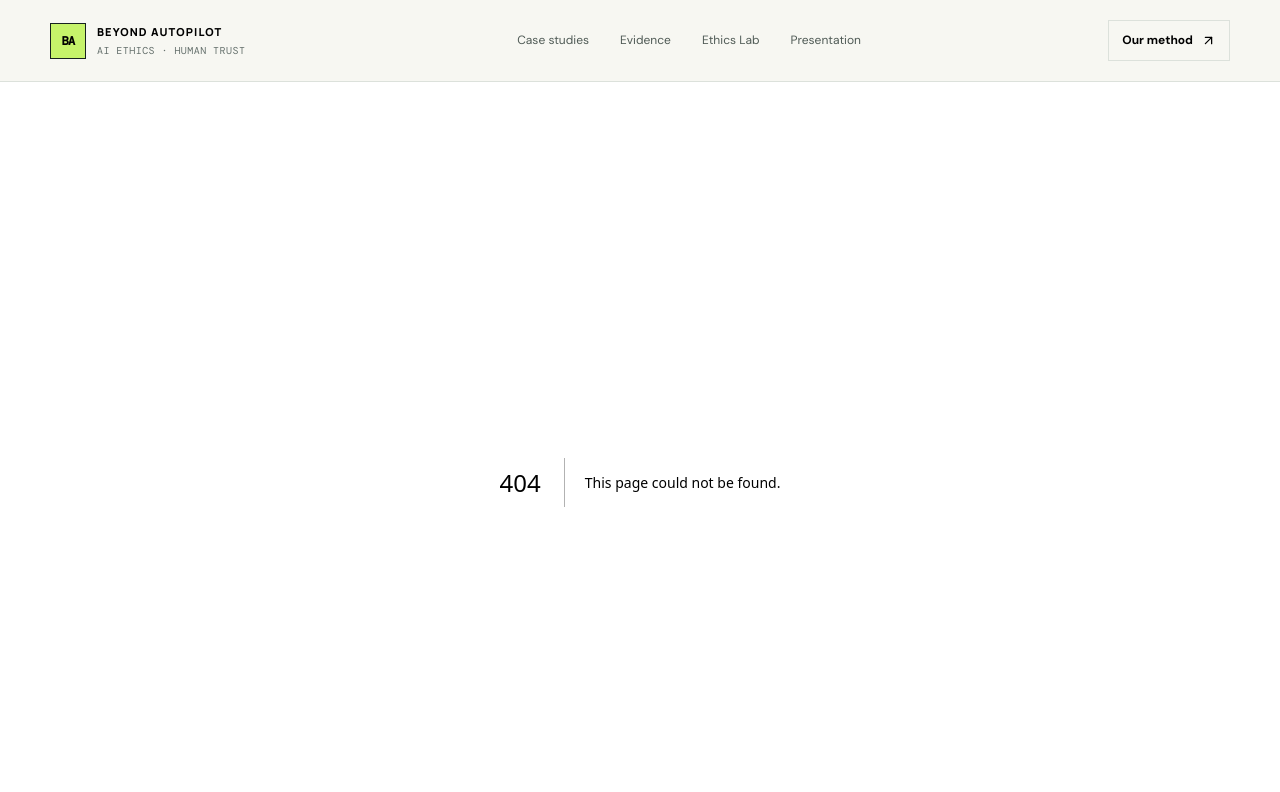
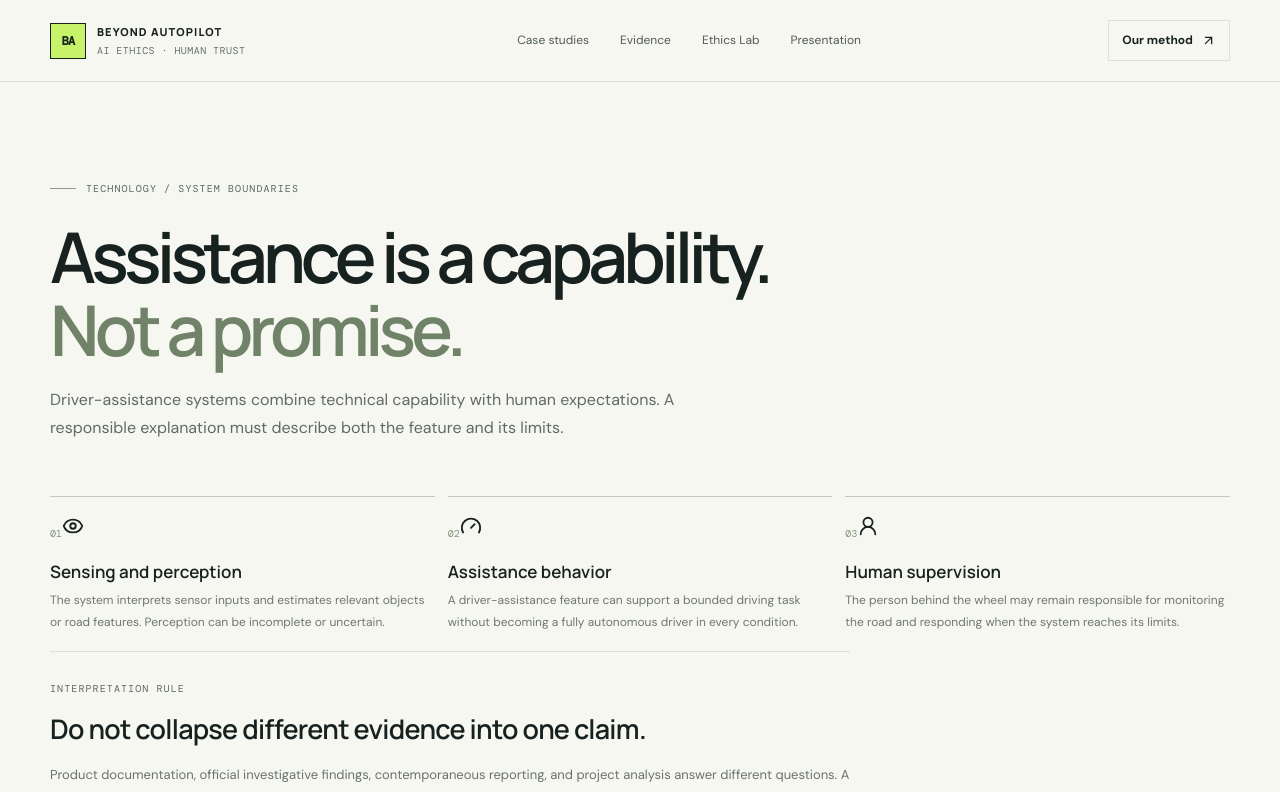
Before and after one commit to Uddeshya112/Ai-Ethics, a Next.js app: page /technology in a window 1280 px wide. Before the commit this address had no page. Shown: the top 792 px of the page. Built offline with nearby package versions, Linux system fonts and the light colour scheme.

Commit message:
Add driver-assistance technology explainer

```diff
--- /dev/null
+++ b/app/technology/page.tsx
@@ -0,0 +1,23 @@
+import type { Metadata } from "next";
+import Link from "next/link";
+import { ArrowUpRight, Eye, Gauge, UserRound } from "lucide-react";
+
+export const metadata: Metadata = {
+  title: "Technology and supervision",
+  description: "A plain-language overview of driver assistance, system boundaries, and human supervision.",
+};
+
+const layers = [
+  { title: "Sensing and perception", body: "The system interprets sensor inputs and estimates relevant objects or road features. Perception can be incomplete or uncertain.", icon: Eye },
+  { title: "Assistance behavior", body: "A driver-assistance feature can support a bounded driving task without becoming a fully autonomous driver in every condition.", icon: Gauge },
+  { title: "Human supervision", body: "The person behind the wheel may remain responsible for monitoring the road and responding when the system reaches its limits.", icon: UserRound },
+];
+
+export default function TechnologyPage() {
+  return <div className="page-shell shell">
+    <div className="page-hero"><div className="eyebrow"><span className="eyebrow-line" /> TECHNOLOGY / SYSTEM BOUNDARIES</div><h1>Assistance is a capability.<br /><em>Not a promise.</em></h1><p className="page-lede">Driver-assistance systems combine technical capability with human expectations. A responsible explanation must describe both the feature and its limits.</p></div>
+    <div className="reflection-grid">{layers.map(({ title, body, icon: Icon }, index) => <article key={title}><span>0{index + 1}</span><Icon size={22} /><h3>{title}</h3><p>{body}</p></article>)}</div>
+    <section className="method-section"><div className="section-kicker">INTERPRETATION RULE</div><h2>Do not collapse different evidence into one claim.</h2><p>Product documentation, official investigative findings, contemporaneous reporting, and project analysis answer different questions. A claim about a specific incident needs a source that supports that incident-specific detail.</p><Link className="arrow-link" href="/evidence">Review source classifications <ArrowUpRight size={15} /></Link></section>
+    <section className="notice-box"><div><strong>Terminology matters</strong><p>Feature names and marketing language do not, by themselves, establish the technical capability available in a particular vehicle, software version, road, or moment.</p></div></section>
+  </div>;
+}
```
